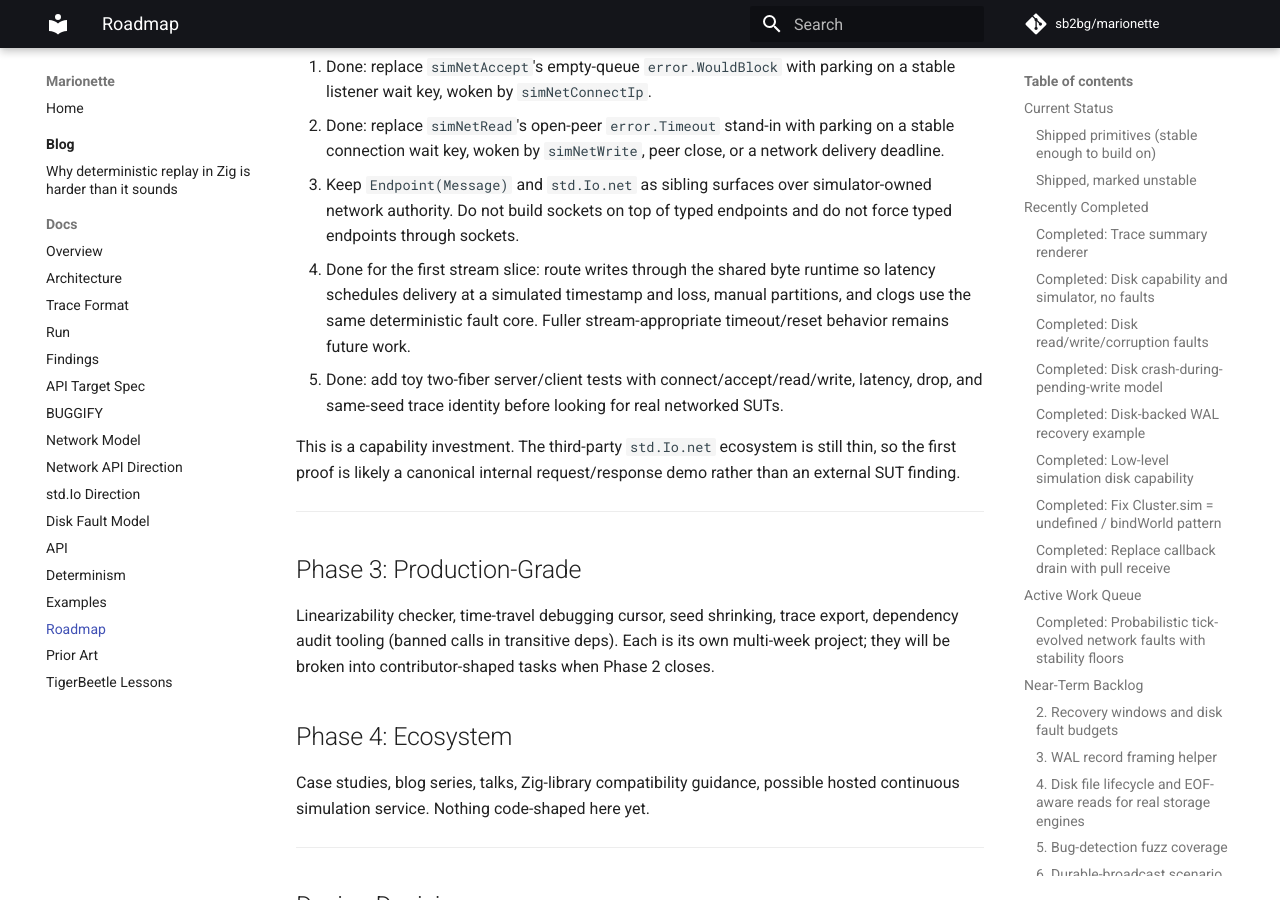
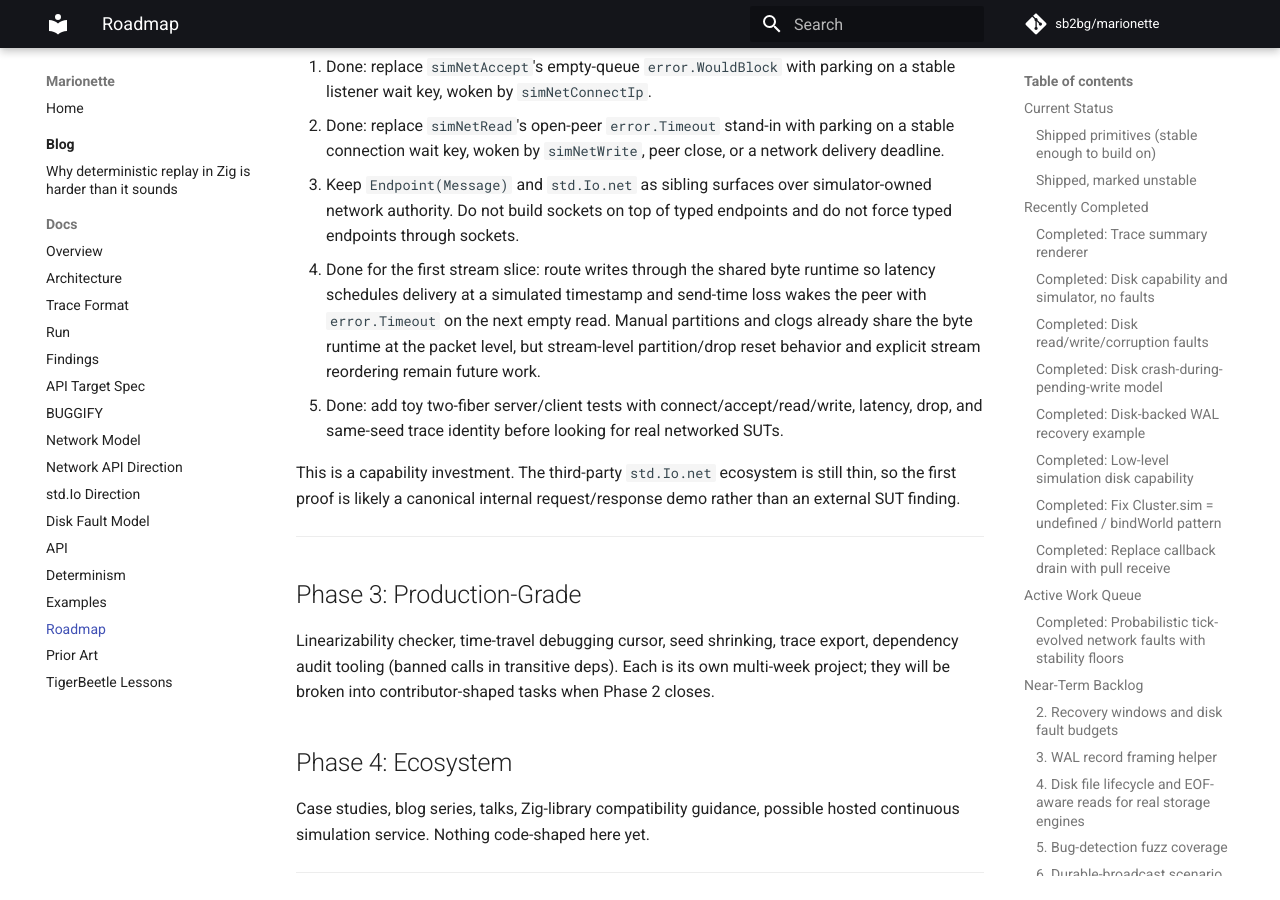
Before and after one commit to sb2bg/marionette, an MkDocs documentation site: the page built from docs/roadmap.md, in a window 1280 px wide and 900 px high, scrolled down 21945 px. Built offline with MkDocs 1.6.1 and Material for MkDocs 9.7.7, drawn with Linux system fonts in a browser that asks for light colours; comment, search, counter and statistics services are not loaded.

Commit message:
Clarify std Io net fault coverage

```diff
--- a/docs/roadmap.md
+++ b/docs/roadmap.md
@@ -961,9 +961,11 @@ Implementation sequence:
    simulator-owned network authority. Do not build sockets on top of typed
    endpoints and do not force typed endpoints through sockets.
 4. Done for the first stream slice: route writes through the shared byte
-   runtime so latency schedules delivery at a simulated timestamp and loss,
-   manual partitions, and clogs use the same deterministic fault core. Fuller
-   stream-appropriate timeout/reset behavior remains future work.
+   runtime so latency schedules delivery at a simulated timestamp and send-time
+   loss wakes the peer with `error.Timeout` on the next empty read. Manual
+   partitions and clogs already share the byte runtime at the packet level, but
+   stream-level partition/drop reset behavior and explicit stream reordering
+   remain future work.
 5. Done: add toy two-fiber server/client tests with connect/accept/read/write,
    latency, drop, and same-seed trace identity before looking for real
    networked SUTs.
```
Also changed, not shown: README.md (+2 -1 lines), docs/std-io-direction.md (+4 -3 lines).
